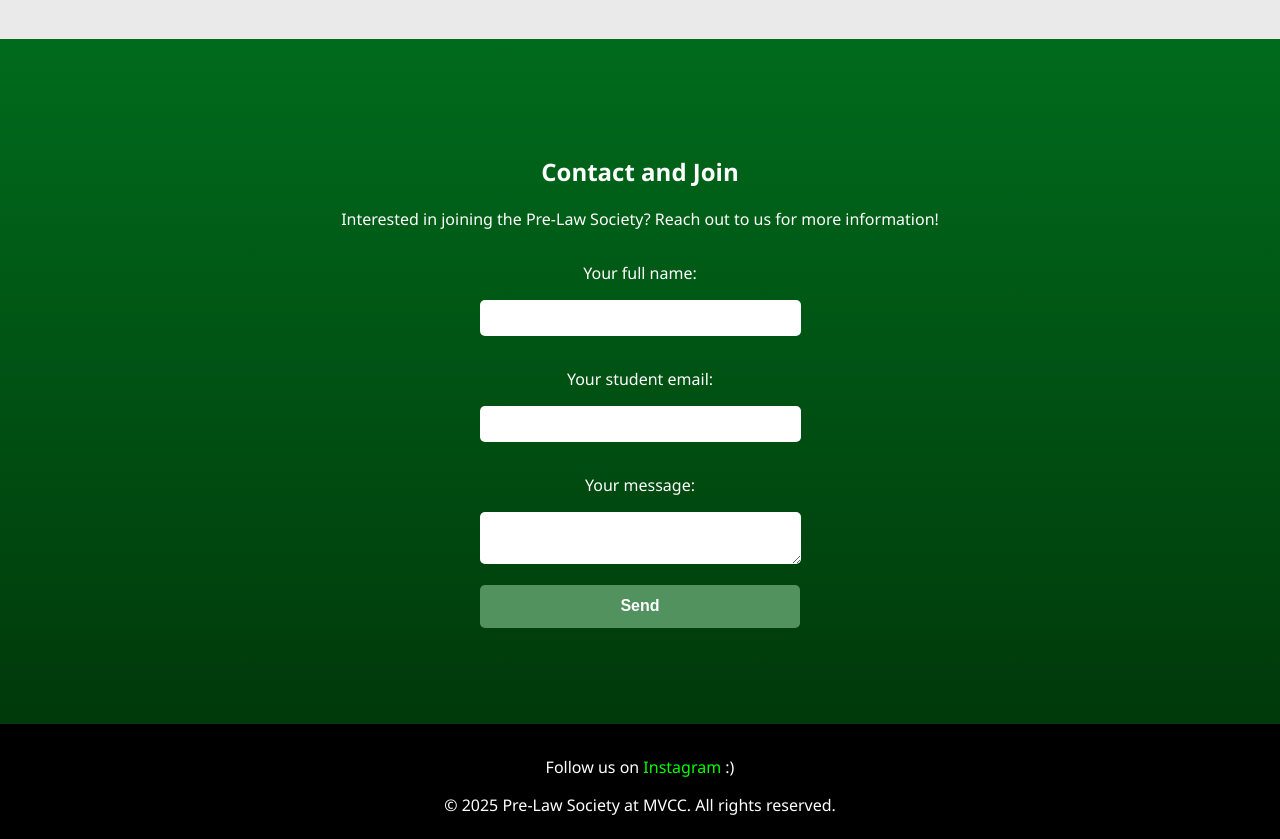
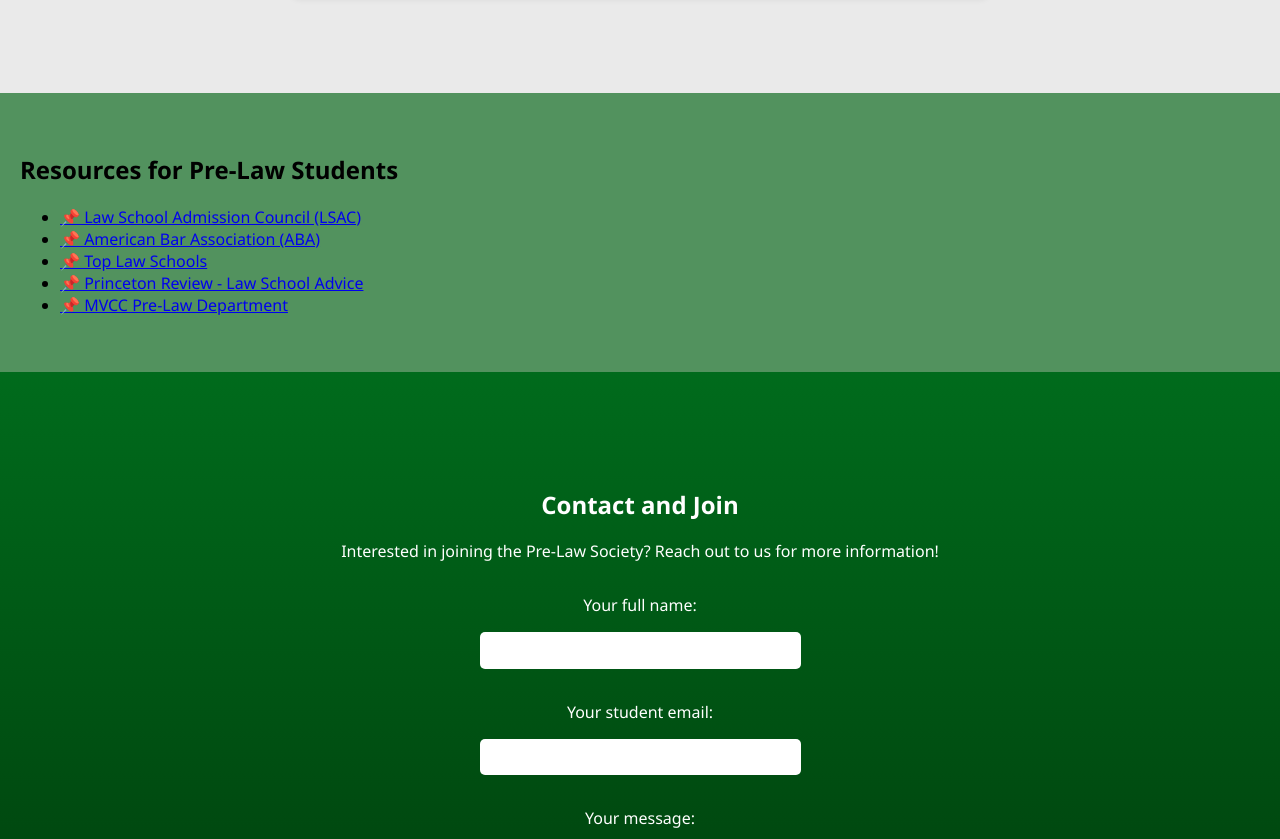
Before and after one commit to abrorkod/morainevalley, a plain HTML site: page index.html in a window 1280 px wide. Shown: the part 1961-2800 px from the top of the page. Drawn offline with Linux system fonts and the light colour scheme.

Commit message:
Add resources section and update leadership info
Added a resources section and updated leadership details.

```diff
--- a/index.html
+++ b/index.html
@@ -18,6 +18,7 @@
             <a href="#home">Home</a>
             <a href="#about">About</a>
             <a href="#leadership">Leadership</a>
+            <a href="#resources">Resources</a>
             <a href="#contact">Contact and Join</a>
         </nav>
 
@@ -75,7 +76,25 @@
         <section class="leadership" id="leadership">
             <h2>Our Leadership Team</h2>
             <p>Meet the dedicated students leading our pre-law community this year.</p>
+            <p>Founder: Firdavskhan Dovudov</p>
             <img src="IMG_7119.JPG" alt="group photo of pre-law society members">
+        </section>
+
+        <section class="resources" id="resources">
+            <h2 class="fade-in-up">Resources for Pre-Law Students</h2>
+            <ul>
+                <li><a href="https://www.lsac.org/" target="_blank" class="fade-in-up">&#128204 Law School Admission Council (LSAC)</a>
+                </li>
+                <li><a href="https://www.americanbar.org/" target="_blank" class="fade-in-up">&#128204 American Bar Association (ABA)</a>
+                </li>
+                <li><a href="https://www.top-law-schools.com/" target="_blank" class="fade-in-up">&#128204 Top Law Schools</a></li>
+                <li><a href="https://www.princetonreview.com/law-school-advice" target="_blank" class="fade-in-up">&#128204 Princeton
+                        Review - Law
+                        School Advice</a></li>
+                <li><a href="https://www.morainevalley.edu/academics/departments/pre-law/" target="_blank" class="fade-in-up">&#128204 MVCC
+                        Pre-Law
+                        Department</a></li>
+            </ul>
         </section>
 
         <section class="contact-join" id="contact">
@@ -102,7 +121,7 @@
 
 
         <footer>
-            <p>Follow us on <a href="https://www.instagram.com/moraineprelaw/" target="_blank">Instagram</a> :)</p>
+            <p>Follow us on <a href="https://www.instagram.com/moraineprelaw/" target="_blank">Instagram</a></p>
             <p>&copy; 2025 Pre-Law Society at MVCC. All rights reserved.</p>
         </footer>
     </main>
@@ -122,8 +141,23 @@
         });
     </script>
 
+    <script>
+        document.addEventListener("DOMContentLoaded", () => {
+            const elements = document.querySelectorAll(".fade-in-up");
+
+            const observer = new IntersectionObserver(entries => {
+                entries.forEach(entry => {
+                    if (entry.isIntersecting) {
+                        entry.target.classList.add("visible");
+                    }
+                });
+            }, { threshold: 0.2 });
+
+            elements.forEach(el => observer.observe(el));
+        });
+    </script>
+
 
 </body>
 
-
 </html>
```
